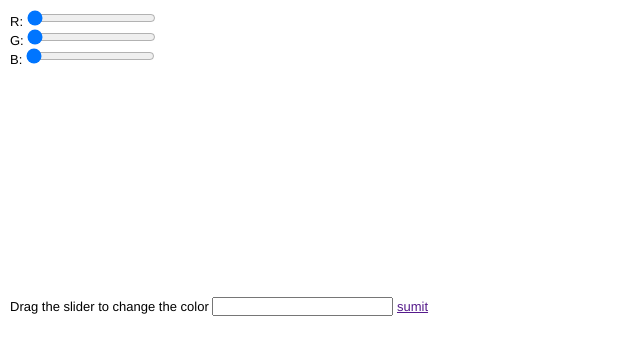
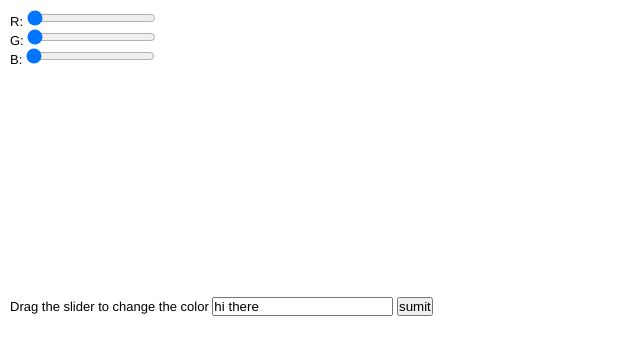
Before and after one commit to albertan3/socketio_unity_server, a website: page public/index.html in a window 1280 px wide. Shown: the full height of the page, 0-640 px from the left. Drawn offline with Linux system fonts and the light colour scheme; no server answers.

Commit message:
change html texted send from web

```diff
--- a/public/index.html
+++ b/public/index.html
@@ -26,14 +26,29 @@
     <span>Drag the slider to change the color</span>
 
 
-<input type="text" id = "login_text"/>
-<a href="" onclick ="" >sumit</a>
+<input type="text" id="login_text" value="hi there" />
+<input type="button" onclick ="loginSumit();" value="sumit" />
+<!--login-->
 
     <script src="js/socket.io-1.2.0.js"></script>
     <script src="js/jquery-1.11.1.js"></script>
     <script>
       var socket = io();
       var _r = 0, _g = 0, _b = 0;
+
+
+function loginSumit(){
+
+      var textlogin = $("#login_text").val();
+
+          alert("login:"+ textlogin);
+
+           var texter = { logintext: textlogin);
+
+          socket.emit('logintext', texter);
+
+    }//login
+
 
       var syncInputVal = function(msg){
 
@@ -51,9 +66,7 @@
       });
 
 
-      function loginSumit(){
-          alert("login:"+ $("login_text").text);
-    }//login
+
 
       $(function(){
 
```
